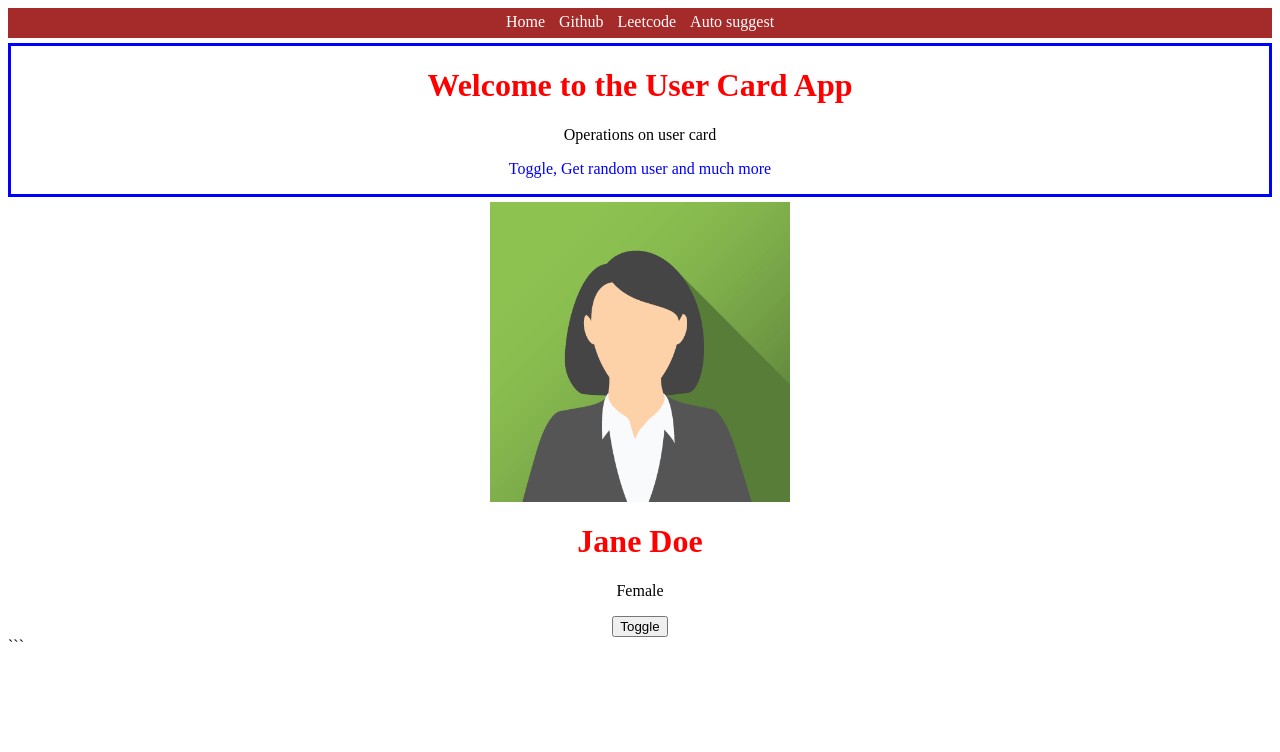
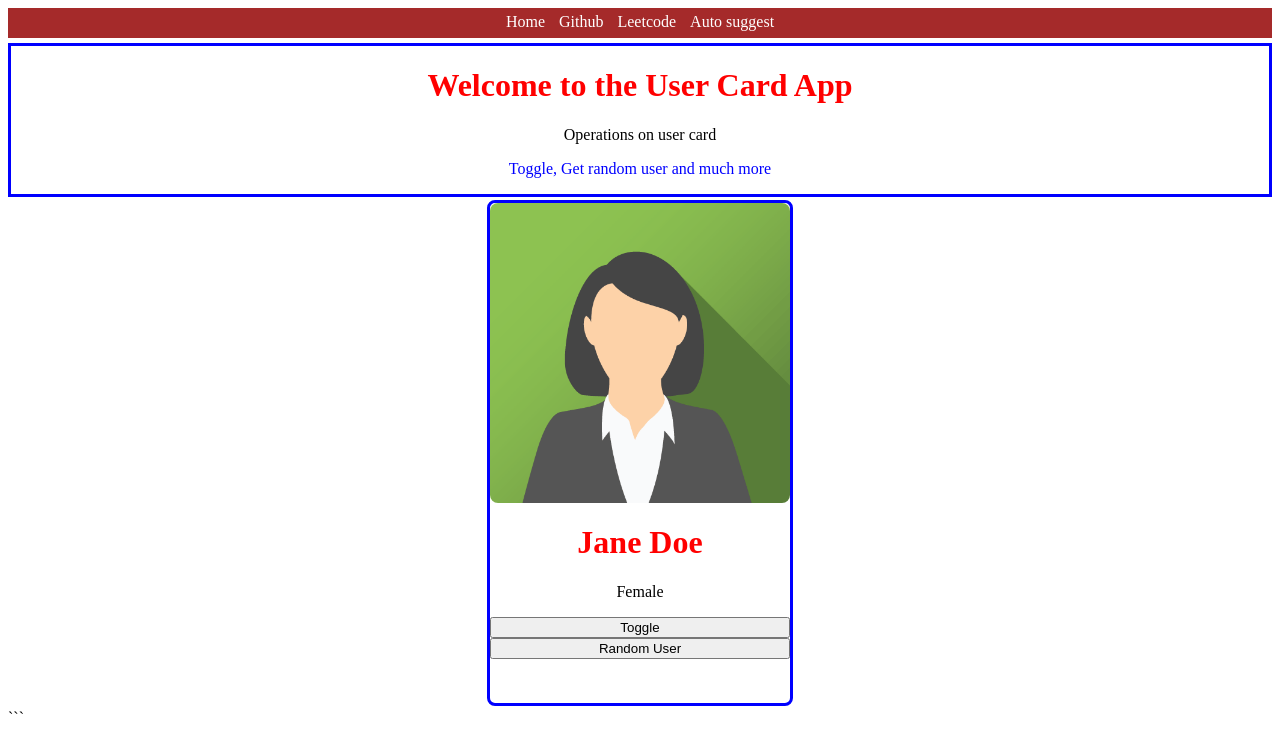
Before and after one commit to Satwika-y1/autosuggest, a website: page frontend/index.html in a window 1280 px wide. Drawn offline with Linux system fonts and the light colour scheme.

Commit message:
updateddd

```diff
--- a/frontend/index.css
+++ b/frontend/index.css
@@ -36,6 +36,11 @@
 #card{
   align-items: center;
   margin-top: 5px;
+  border: 3px solid blue;
+  width: 300px;
+  height: 500px;
+  margin: 3px auto;
+  border-radius: 8px;
 }
 
 #card-img{
@@ -48,8 +53,12 @@
 img{
   width: 300px;
   height: 300px;
+  border-radius: 8px;
 }
 
 #action{
   text-align: center;
 }
+button{
+  width: 100%;
+}
--- a/frontend/index.html
+++ b/frontend/index.html
@@ -29,6 +29,7 @@
       <h1 id="card-name"> Jane Doe </h1>
       <p id="card-gender"> Female </p>
       <button onclick="toggle()" id="card-toggle"> Toggle </button>
+      <button onclick="getRandomUser()">Random User</button>
     </div>
     </div>
   <script src="index.js"></script>
--- a/frontend/index.js
+++ b/frontend/index.js
@@ -20,6 +20,29 @@
   document.getElementById("img").src=users[curUserId].image;
   // name
   document.getElementById("card-name").innerText=users[curUserId].name;
+  document.getElementById("cardd-gender").innerText=users[curUserId].gender;
 }
 
 console.log("Hello from JS");
+function getRandomUser(){
+  fetch("https://randomuser.me/api")
+  .then(function(data){
+    return data.json();
+  })
+  .then(function(parsedData){
+    let first = parsedData.results[0].name.first;
+    let last = parsedData.results[0].name.last;
+    let name =first+" "+last;
+    let gender = parsedData.results[0].gender;
+    let imageUrl = parsedData.results[0].picture.large;
+    //gender
+    document.getElementById("card-gender").innerText=gender;
+    //name
+    document.getElementById("card-name").innerText=name;
+    //image
+    document.getElementById("img").src=imageUrl;
+    console.log(name)
+    // Handle the JSON data
+  })
+
+}
```
